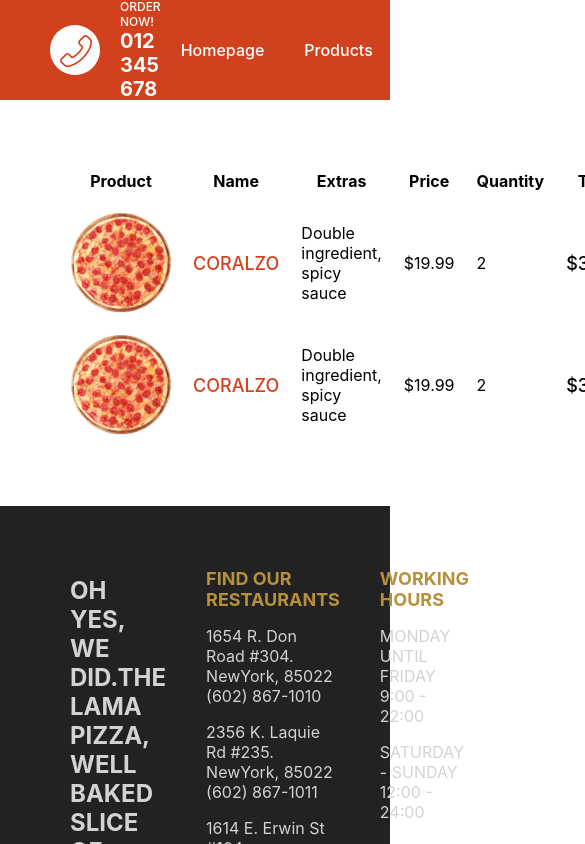
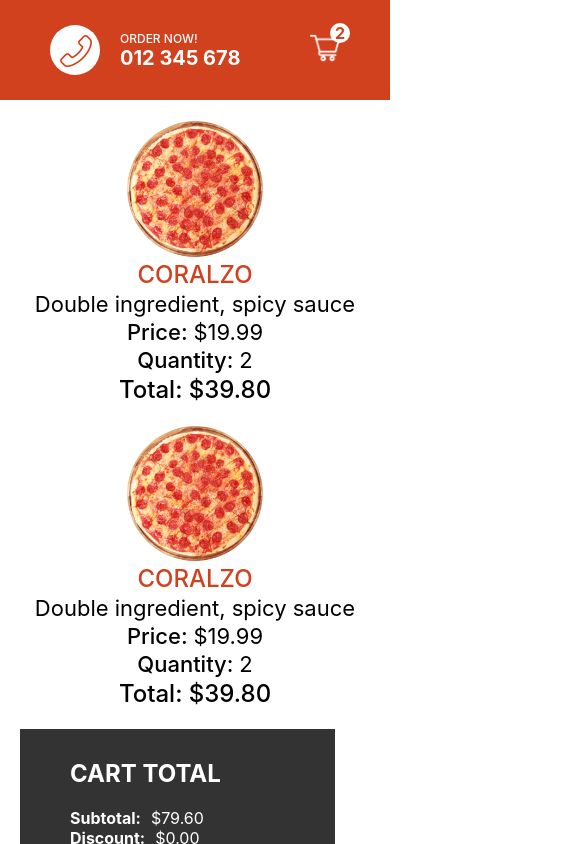
Before and after one commit to Satyabrat-Ojha/Pizzle, a Next.js app: page /cart in a window 390 px wide. Shown: the top 844 px of the page, 585 px wide, since content can reach past the window. Built offline with nearby package versions, Linux system fonts and the light colour scheme.

Commit message:
UI/UX complete

```diff
--- a/pages/cart.jsx
+++ b/pages/cart.jsx
@@ -7,7 +7,7 @@
       <div className={styles.left}>
         <table className={styles.table}>
           <tbody>
-            <tr className={styles.tr}>
+            <tr className={styles.trTitle}>
               <th>Product</th>
               <th>Name</th>
               <th>Extras</th>
--- a/pages/orders/[id].jsx
+++ b/pages/orders/[id].jsx
@@ -16,13 +16,13 @@
         <div className={styles.row}>
           <table className={styles.table}>
             <tbody>
-              <tr>
+              <tr className={styles.trTitle}>
                 <th>Order ID</th>
                 <th>Customer</th>
                 <th>Address</th>
                 <th>Total</th>
               </tr>
-              <tr>
+              <tr className={styles.tr}>
                 <td>
                   <span className={styles.id}>36270086720</span>
                 </td>
--- a/styles/Cart.module.css
+++ b/styles/Cart.module.css
@@ -56,3 +56,58 @@
   cursor: pointer;
   margin-top: 20px;
 }
+
+@media screen and (max-width: 480px) {
+  .container {
+    flex-direction: column;
+    padding: 20px;
+  }
+
+  .table {
+    display: flex;
+    flex-direction: column;
+    align-items: center;
+    justify-content: center;
+  }
+
+  .trTitle {
+    display: none;
+  }
+
+  .tr {
+    display: flex;
+    flex-direction: column;
+    align-items: center;
+    justify-content: center;
+    margin-bottom: 20px;
+  }
+
+  .imgContainer {
+    width: 35vw;
+    height: 35vw;
+  }
+
+  .name,
+  .total {
+    font-size: 24px;
+  }
+
+  .extras,
+  .price,
+  .quantity {
+    font-size: 22px;
+  }
+
+  .price::before {
+    content: "Price: ";
+    font-weight: 500;
+  }
+  .quantity::before {
+    content: "Quantity: ";
+    font-weight: 500;
+  }
+  .total::before {
+    content: "Total: ";
+    font-weight: 500;
+  }
+}
--- a/styles/Featured.module.css
+++ b/styles/Featured.module.css
@@ -1,7 +1,8 @@
 .container {
   height: calc(100vh - 100px);
   background-color: #d1411e;
-  overflow-x: hidden;
+  overflow: hidden;
+  position: relative;
 }
 
 .arrowContainer {
@@ -27,3 +28,9 @@
   height: 100%;
   position: relative;
 }
+
+@media screen and (max-width: 480px) {
+  .container {
+    height: 40vh;
+  }
+}
--- a/styles/Footer.module.css
+++ b/styles/Footer.module.css
@@ -33,3 +33,22 @@
 .motto {
   color: rgb(211, 211, 211);
 }
+
+@media screen and (max-width: 480px) {
+  .container {
+    height: auto;
+    text-align: center;
+  }
+
+  .item:first-child {
+    display: none;
+  }
+
+  .item {
+    flex-direction: column;
+  }
+
+  .title {
+    font-size: 30px;
+  }
+}
--- a/styles/Navbar.module.css
+++ b/styles/Navbar.module.css
@@ -80,3 +80,12 @@
   font-weight: bold;
   color: #d1411e;
 }
+
+@media screen and (max-width: 480px) {
+  .item:nth-child(1) {
+    flex: 3;
+  }
+  .item:nth-child(2) {
+    display: none;
+  }
+}
--- a/styles/Order.module.css
+++ b/styles/Order.module.css
@@ -82,3 +82,55 @@
   margin-top: 20px;
   border: none;
 }
+
+@media screen and (max-width: 480px) {
+  .container {
+    flex-direction: column;
+  }
+
+  .trTitle {
+    display: none;
+  }
+
+  .tr {
+    display: flex;
+    flex-direction: column;
+    align-items: center;
+    justify-content: center;
+    font-size: 20px;
+  }
+
+  .id::before {
+    content: "Order ID: ";
+    font-weight: 500;
+  }
+  .name::before {
+    content: "Customer: ";
+    font-weight: 500;
+  }
+  .address::before {
+    content: "Address: ";
+    font-weight: 500;
+  }
+  .total::before {
+    content: "Total: ";
+    font-weight: 500;
+  }
+
+  .row:last-child {
+    width: 100%;
+    flex-direction: column;
+    align-items: center;
+    justify-content: center;
+  }
+
+  .done,
+  .undone,
+  .inProgress {
+    margin-bottom: 20px;
+  }
+
+  .wrapper {
+    width: 100%;
+  }
+}
--- a/styles/PizzaCard.module.css
+++ b/styles/PizzaCard.module.css
@@ -23,3 +23,18 @@
   text-align: center;
   color: #777;
 }
+
+@media screen and (max-width: 480px) {
+  .container {
+    width: 100%;
+  }
+
+  .title {
+    font-size: 30px;
+  }
+
+  .price,
+  .desc {
+    font-size: 24px;
+  }
+}
--- a/styles/PizzaList.module.css
+++ b/styles/PizzaList.module.css
@@ -18,3 +18,14 @@
   justify-content: center;
   flex-wrap: wrap;
 }
+
+@media screen and (max-width: 480px) {
+  .title {
+    text-align: center;
+  }
+
+  .desc {
+    width: 90%;
+    text-align: center;
+  }
+}
--- a/styles/Product.module.css
+++ b/styles/Product.module.css
@@ -94,3 +94,41 @@
   font-weight: 500;
   cursor: pointer;
 }
+
+@media screen and (max-width: 480px) {
+  .container {
+    height: auto;
+    text-align: center;
+    flex-direction: column;
+    margin-top: 30px;
+  }
+
+  .imgContainer {
+    width: 70vw;
+    height: 70vw;
+  }
+
+  .title {
+    margin: 5px;
+  }
+
+  .sizes {
+    width: 100%;
+    padding: 0 20px;
+  }
+
+  .ingredients {
+    flex-direction: column;
+  }
+
+  .option {
+    margin: 10px;
+    font-size: 18px;
+  }
+
+  .quantity,
+  .button {
+    padding: 10px;
+    height: 50px;
+  }
+}
```
